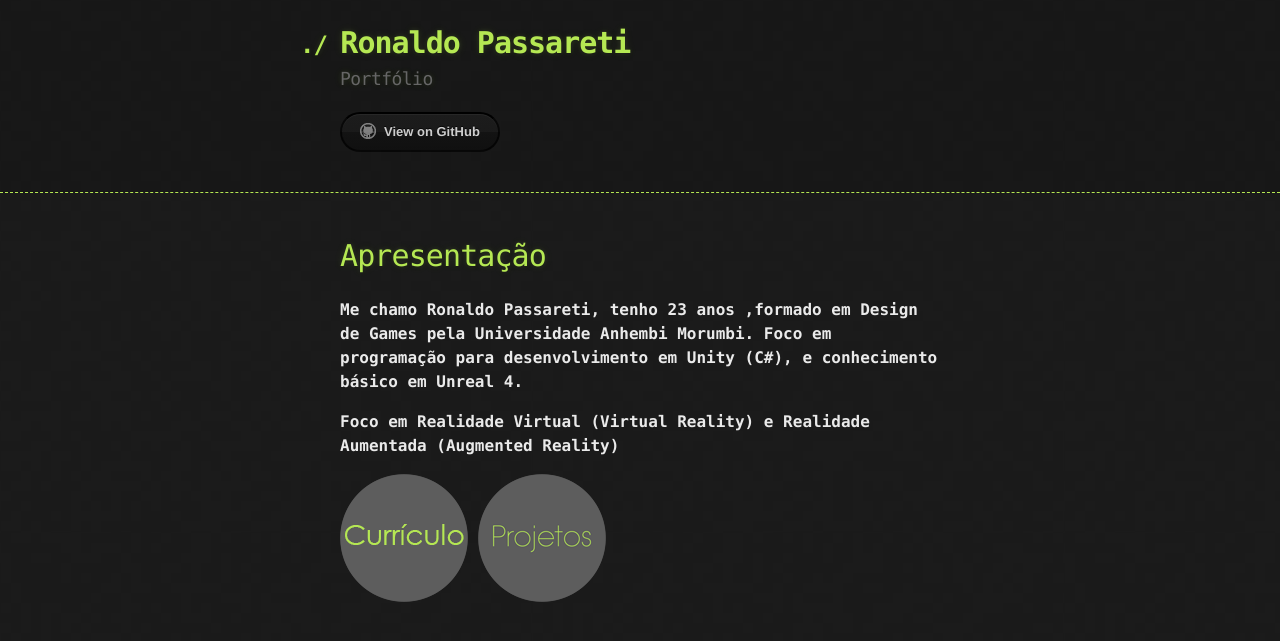
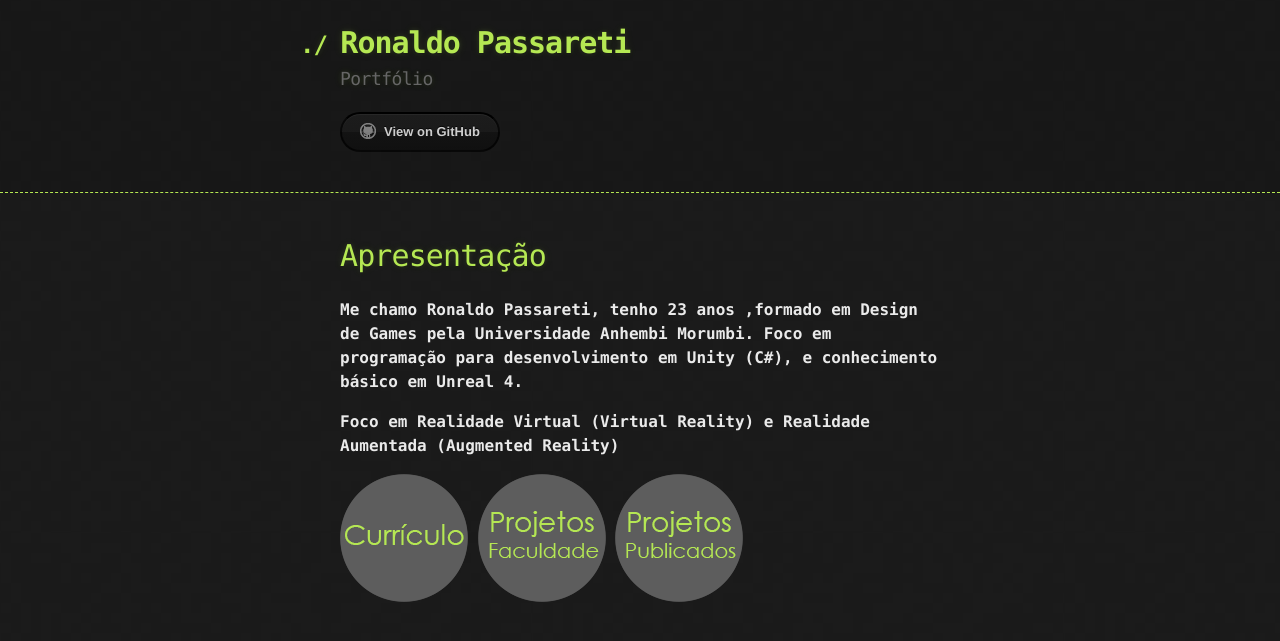
Before and after one commit to rpassareti/rpassareti.github.io, a Jekyll site: the page built from index.md, in a window 1280 px wide. Shown: the top 641 px of the page. Built offline with Jekyll 4.4.1, drawn with Linux system fonts in a browser that asks for light colours; our own code applies the rules of GitHub Pages for plain Markdown files.

Commit message:
Update index.md

```diff
--- a/index.md
+++ b/index.md
@@ -4,4 +4,5 @@
 
 **Foco em Realidade Virtual (Virtual Reality) e Realidade Aumentada (Augmented Reality)**
 
-[![](https://raw.githubusercontent.com/rpassareti/rpassareti.github.io/master/bts/bt_curriculo_128.png)](curriculo)      [![](https://raw.githubusercontent.com/rpassareti/rpassareti.github.io/master/bts/bt_projetos_128.png)](another-page)
+[![](https://raw.githubusercontent.com/rpassareti/rpassareti.github.io/master/bts/bt_curriculo_128.png)](curriculo)      [![](https://raw.githubusercontent.com/rpassareti/rpassareti.github.io/master/bts/bt_projetosfacul_128.png)](projfacul)
+[![](https://raw.githubusercontent.com/rpassareti/rpassareti.github.io/master/bts/bt_projetospubl_128.png)](projpubl)
```
